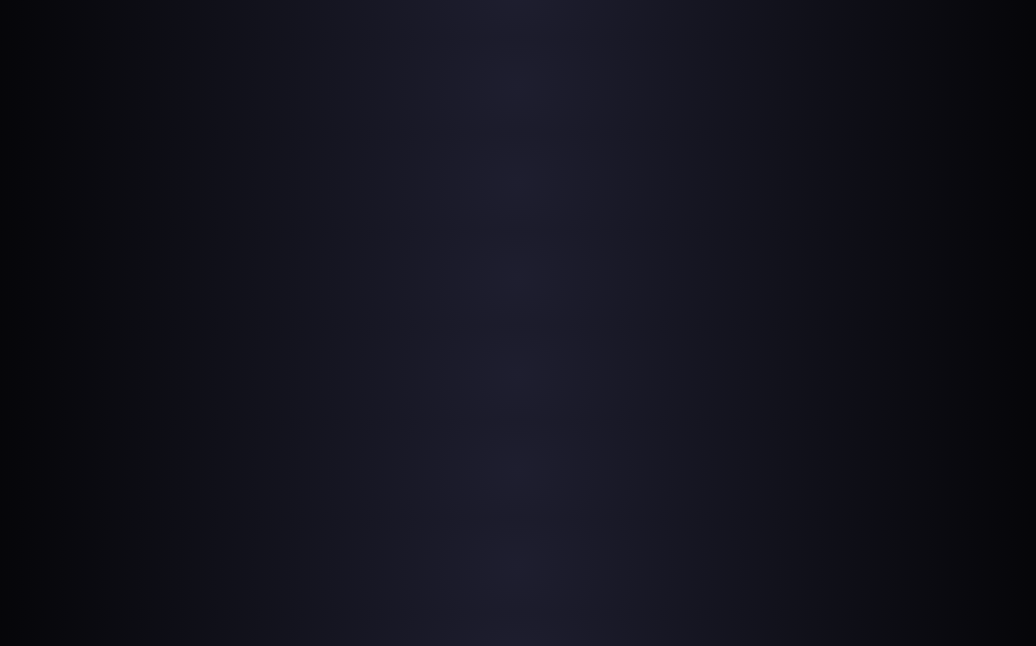
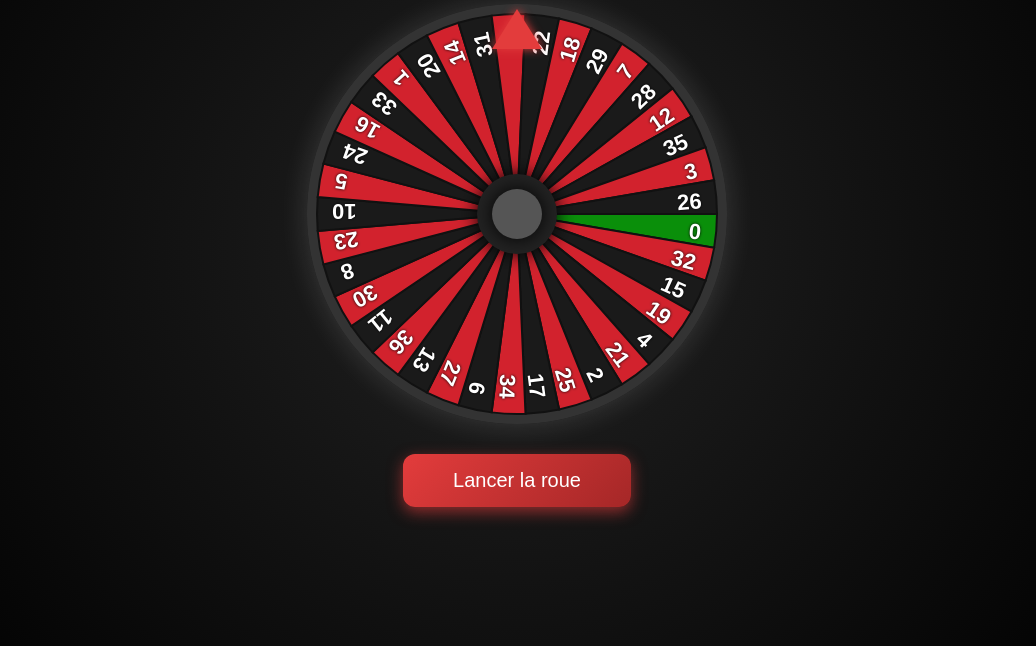
Before and after one commit to Aizen693/casino, a plain HTML site: page roulette.html in a window 1280 px wide. Shown: the part 154-800 px from the top of the page, without its empty margins (123-1159 px from the left). Drawn offline with Linux system fonts and the light colour scheme.

Commit message:
roulette.html

```diff
--- a/roulette.html
+++ b/roulette.html
@@ -2,49 +2,226 @@
 <html lang="fr">
 <head>
 <meta charset="UTF-8" />
+<meta name="viewport" content="width=device-width, initial-scale=1" />
 <title>Roulette Casino Réaliste</title>
 <style>
   body {
-    background: radial-gradient(circle at center, #1e1e2f, #000);
-    color: white;
-    font-family: Arial, sans-serif;
-    text-align: center;
-    padding: 40px;
+    margin: 0;
+    background: radial-gradient(circle at center, #222, #000);
+    color: #eee;
+    font-family: 'Segoe UI', Tahoma, Geneva, Verdana, sans-serif;
+    display: flex;
+    flex-direction: column;
+    align-items: center;
+    height: 100vh;
+    justify-content: center;
   }
   h1 {
     margin-bottom: 20px;
-    font-size: 2.5em;
+    font-weight: 600;
   }
   #roulette-container {
     position: relative;
-    margin: 0 auto;
-    width: 400px;
-    height: 400px;
+    width: 420px;
+    height: 420px;
+    box-shadow: 0 0 30px rgba(255, 255, 255, 0.15);
+    border-radius: 50%;
+    background: radial-gradient(circle at center, #333 50%, #111 95%);
+    overflow: hidden;
   }
   canvas {
     display: block;
     margin: 0 auto;
-    border-radius: 50%;
-    box-shadow: 0 0 20px rgba(255,255,255,0.2);
+  }
+  #pointer {
+    position: absolute;
+    top: 5px;
+    left: 50%;
+    transform: translateX(-50%);
+    width: 0;
+    height: 0;
+    border-left: 25px solid transparent;
+    border-right: 25px solid transparent;
+    border-bottom: 40px solid #e33c3c;
+    filter: drop-shadow(0 0 5px #e33c3c);
+    z-index: 10;
   }
   #spinBtn {
     margin-top: 30px;
-    background: #f39c12;
+    padding: 15px 50px;
+    font-size: 20px;
+    background: linear-gradient(135deg, #e33c3c, #a52727);
     border: none;
-    padding: 15px 40px;
+    border-radius: 12px;
     color: white;
-    font-size: 18px;
-    border-radius: 10px;
     cursor: pointer;
+    box-shadow: 0 5px 15px rgba(227, 60, 60, 0.6);
     transition: background 0.3s ease;
   }
   #spinBtn:hover:not(:disabled) {
-    background: #e67e22;
+    background: linear-gradient(135deg, #a52727, #e33c3c);
+  }
+  #spinBtn:disabled {
+    background: #555;
+    cursor: default;
+    box-shadow: none;
   }
   #result {
-    margin-top: 30px;
-    font-size: 1.8em;
-    font-weight: bold;
+    margin-top: 25px;
+    font-size: 24px;
+    font-weight: 700;
+    min-height: 40px;
+    text-shadow: 0 0 5px #fff3f3;
   }
-  #pointer {
-    posi
+</style>
+</head>
+<body>
+
+<h1>🎡 Roulette Casino Pro</h1>
+<div id="roulette-container">
+  <div id="pointer"></div>
+  <canvas id="roulette" width="420" height="420"></canvas>
+</div>
+<button id="spinBtn">Lancer la roue</button>
+<div id="result"></div>
+
+<script>
+(() => {
+  const canvas = document.getElementById('roulette');
+  const ctx = canvas.getContext('2d');
+  const width = canvas.width;
+  const height = canvas.height;
+  const centerX = width / 2;
+  const centerY = height / 2;
+  const radius = 200;
+  const segments = 37; // 0 à 36
+
+  // Numéros et couleurs roulette européenne (0 vert)
+  const numbers = [
+    {num: 0, color: '#0a8f0a'}, // Vert
+    {num: 32, color: '#d2222d'}, {num: 15, color: '#1a1a1a'}, {num: 19, color: '#d2222d'}, {num: 4, color: '#1a1a1a'},
+    {num: 21, color: '#d2222d'}, {num: 2, color: '#1a1a1a'}, {num: 25, color: '#d2222d'}, {num: 17, color: '#1a1a1a'},
+    {num: 34, color: '#d2222d'}, {num: 6, color: '#1a1a1a'}, {num: 27, color: '#d2222d'}, {num: 13, color: '#1a1a1a'},
+    {num: 36, color: '#d2222d'}, {num: 11, color: '#1a1a1a'}, {num: 30, color: '#d2222d'}, {num: 8, color: '#1a1a1a'},
+    {num: 23, color: '#d2222d'}, {num: 10, color: '#1a1a1a'}, {num: 5, color: '#d2222d'}, {num: 24, color: '#1a1a1a'},
+    {num: 16, color: '#d2222d'}, {num: 33, color: '#1a1a1a'}, {num: 1, color: '#d2222d'}, {num: 20, color: '#1a1a1a'},
+    {num: 14, color: '#d2222d'}, {num: 31, color: '#1a1a1a'}, {num: 9, color: '#d2222d'}, {num: 22, color: '#1a1a1a'},
+    {num: 18, color: '#d2222d'}, {num: 29, color: '#1a1a1a'}, {num: 7, color: '#d2222d'}, {num: 28, color: '#1a1a1a'},
+    {num: 12, color: '#d2222d'}, {num: 35, color: '#1a1a1a'}, {num: 3, color: '#d2222d'}, {num: 26, color: '#1a1a1a'}
+  ];
+
+  const arc = 360 / segments;
+  let rotation = 0; // en degrés
+  let angularVelocity = 0;
+  let spinning = false;
+  let animationId = null;
+
+  function degToRad(deg) {
+    return (deg * Math.PI) / 180;
+  }
+
+  function drawWheel(rot) {
+    ctx.clearRect(0, 0, width, height);
+
+    // Cercle extérieur avec dégradé style métal
+    let grad = ctx.createRadialGradient(centerX, centerY, radius * 0.7, centerX, centerY, radius);
+    grad.addColorStop(0, '#ccc');
+    grad.addColorStop(1, '#333');
+    ctx.fillStyle = grad;
+    ctx.beginPath();
+    ctx.arc(centerX, centerY, radius + 20, 0, Math.PI * 2);
+    ctx.fill();
+
+    for (let i = 0; i < segments; i++) {
+      let startAngle = degToRad(i * arc + rot);
+      let endAngle = degToRad((i + 1) * arc + rot);
+      let num = numbers[i];
+
+      // Segment de la roue
+      ctx.beginPath();
+      ctx.moveTo(centerX, centerY);
+      ctx.arc(centerX, centerY, radius, startAngle, endAngle);
+      ctx.closePath();
+      ctx.fillStyle = num.color;
+      ctx.fill();
+
+      // Bord noir entre segments
+      ctx.strokeStyle = '#111';
+      ctx.lineWidth = 2;
+      ctx.stroke();
+
+      // Numéro
+      ctx.save();
+      ctx.translate(centerX, centerY);
+      ctx.rotate(degToRad(i * arc + arc / 2 + rot));
+      ctx.fillStyle = num.num === 0 ? '#fff' : '#fff';
+      ctx.font = 'bold 22px Arial';
+      ctx.textAlign = 'right';
+      ctx.shadowColor = 'black';
+      ctx.shadowBlur = 3;
+      ctx.fillText(num.num, radius - 15, 10);
+      ctx.restore();
+    }
+
+    // Cercle centre (pivot)
+    ctx.beginPath();
+    ctx.fillStyle = '#222';
+    ctx.shadowColor = '#000';
+    ctx.shadowBlur = 20;
+    ctx.arc(centerX, centerY, 40, 0, Math.PI * 2);
+    ctx.fill();
+
+    ctx.beginPath();
+    ctx.fillStyle = '#555';
+    ctx.arc(centerX, centerY, 25, 0, Math.PI * 2);
+    ctx.fill();
+  }
+
+  function animate() {
+    rotation += angularVelocity;
+    rotation %= 360;
+    drawWheel(rotation);
+
+    if (spinning) {
+      // Décélération progressive avec un easing
+      angularVelocity *= 0.97;
+
+      if (angularVelocity < 0.002) {
+        spinning = false;
+        angularVelocity = 0;
+        showResult();
+        spinBtn.disabled = false;
+        cancelAnimationFrame(animationId);
+        return;
+      }
+    }
+
+    animationId = requestAnimationFrame(animate);
+  }
+
+  function showResult() {
+    // Calcul de l'index gagnant selon la position de la roue
+    const adjustedRotation = (360 - rotation + arc / 2) % 360;
+    const index = Math.floor(adjustedRotation / arc);
+    const winNum = numbers[index];
+    resultDiv.innerHTML = `🎉 Résultat : <span style="color:${winNum.color}">${winNum.num}</span>`;
+  }
+
+  const spinBtn = document.getElementById('spinBtn');
+  const resultDiv = document.getElementById('result');
+
+  spinBtn.addEventListener('click', () => {
+    if (spinning) return;
+    spinBtn.disabled = true;
+    resultDiv.textContent = '';
+    spinning = true;
+    angularVelocity = Math.random() * 15 + 30;
+    animate();
+  });
+
+  drawWheel(rotation);
+})();
+</script>
+
+</body>
+</html>
```
